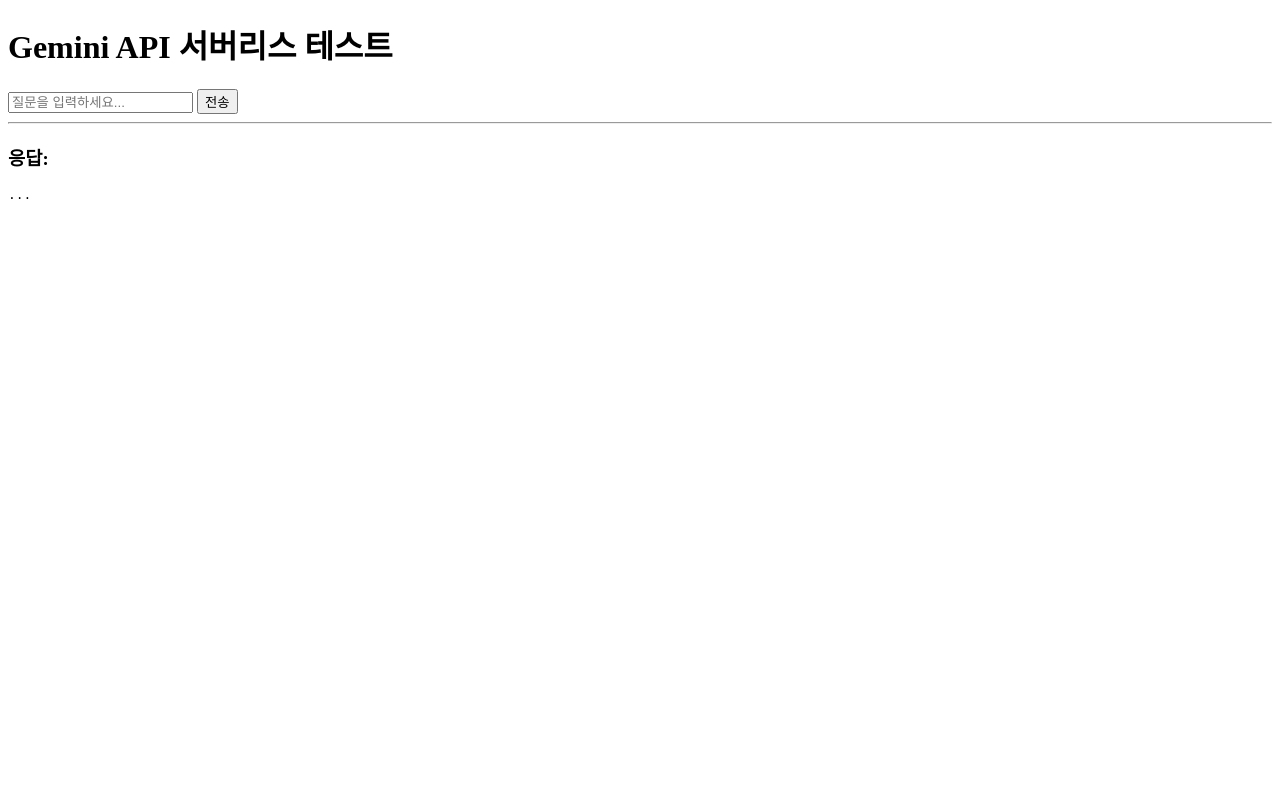
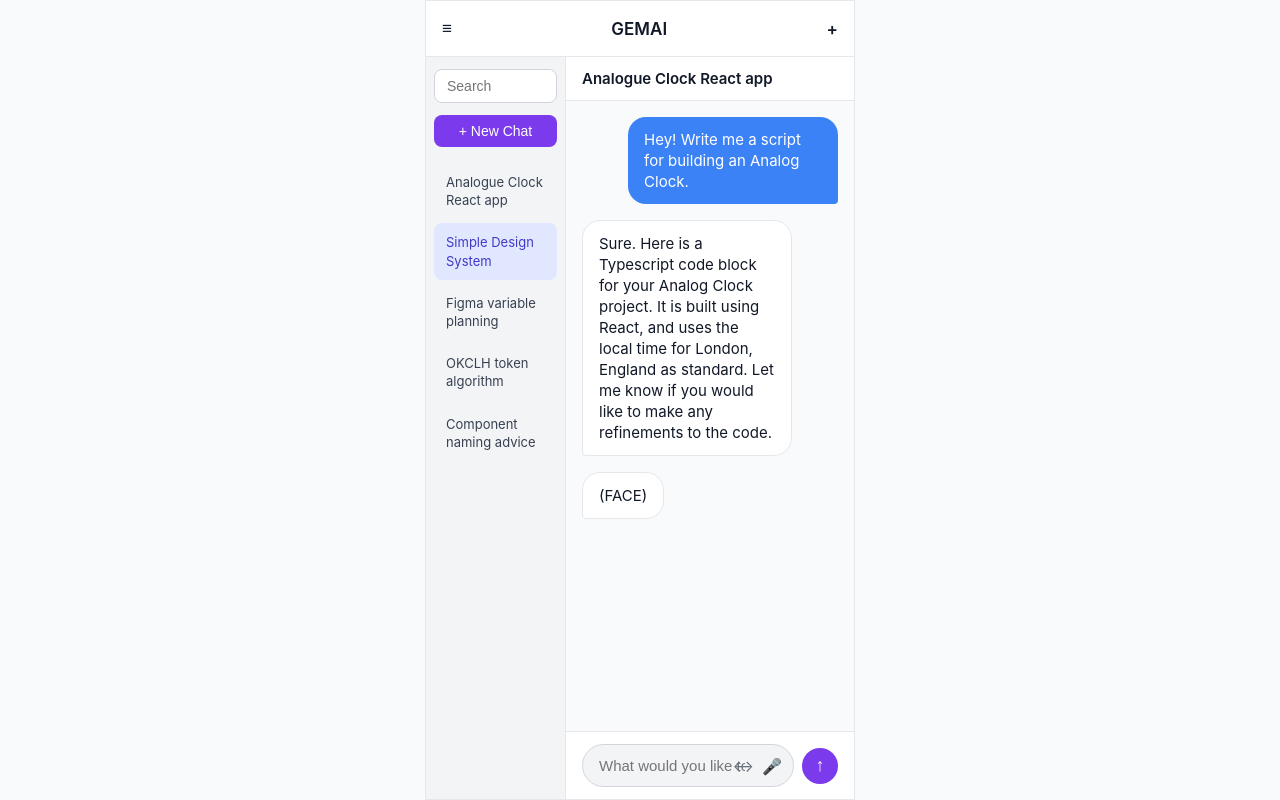
Before and after one commit to wwhambug/GEMAI, a plain HTML site: page index.html in a window 1280 px wide. Drawn offline with Linux system fonts and the light colour scheme.

Commit message:
fuck no dumb codes

```diff
--- a/index.html
+++ b/index.html
@@ -1,17 +1,244 @@
 <!DOCTYPE html>
 <html lang="ko">
 <head>
-    <meta charset="UTF-8">
-    <title>Gemini API 테스트</title>
-    </head>
+<meta charset="UTF-8" />
+<meta name="viewport" content="width=device-width, initial-scale=1.0"/>
+<title>GEMAI - Static UI</title>
+<style>
+  * {
+    margin: 0;
+    padding: 0;
+    box-sizing: border-box;
+  }
+
+  body {
+    font-family: -apple-system, BlinkMacSystemFont, 'Segoe UI', Roboto, Oxygen, Ubuntu, Cantarell, sans-serif;
+    background: #f9fafb;
+    color: #111827;
+    height: 100vh;
+    overflow: hidden;
+  }
+
+  .app {
+    height: 100vh;
+    max-width: 430px;           /* iPhone 14 Pro Max 느낌 */
+    margin: 0 auto;
+    border: 1px solid #e5e7eb;
+    background: white;
+    position: relative;
+    overflow: hidden;
+  }
+
+  .header {
+    height: 56px;
+    background: white;
+    border-bottom: 1px solid #e5e7eb;
+    display: flex;
+    align-items: center;
+    justify-content: space-between;
+    padding: 0 16px;
+    font-weight: 600;
+    font-size: 17px;
+    position: relative;
+    z-index: 10;
+  }
+
+  .container {
+    display: flex;
+    height: calc(100% - 56px);
+  }
+
+  .sidebar {
+    width: 140px;
+    background: #f3f4f6;
+    border-right: 1px solid #e5e7eb;
+    overflow-y: auto;
+    padding: 12px 8px;
+  }
+
+  .search {
+    background: white;
+    border-radius: 8px;
+    padding: 8px 12px;
+    font-size: 14px;
+    border: 1px solid #d1d5db;
+    margin-bottom: 12px;
+    width: 100%;
+  }
+
+  .new-chat {
+    background: #7c3aed;
+    color: white;
+    border: none;
+    border-radius: 8px;
+    padding: 8px 12px;
+    font-size: 14px;
+    width: 100%;
+    margin-bottom: 16px;
+    cursor: default;
+  }
+
+  .chat-item {
+    padding: 10px 12px;
+    border-radius: 8px;
+    margin-bottom: 4px;
+    font-size: 13px;
+    line-height: 1.4;
+    color: #374151;
+  }
+
+  .chat-item.active {
+    background: #e0e7ff;
+    color: #4338ca;
+  }
+
+  .main {
+    flex: 1;
+    display: flex;
+    flex-direction: column;
+  }
+
+  .chat-header {
+    padding: 12px 16px;
+    border-bottom: 1px solid #e5e7eb;
+    font-weight: 600;
+    font-size: 15px;
+    background: white;
+  }
+
+  .messages {
+    flex: 1;
+    padding: 16px;
+    overflow-y: auto;
+    background: #f9fafb;
+    display: flex;
+    flex-direction: column;
+    gap: 16px;
+  }
+
+  .message {
+    max-width: 82%;
+    padding: 12px 16px;
+    border-radius: 18px;
+    font-size: 15px;
+    line-height: 1.4;
+  }
+
+  .user {
+    align-self: flex-end;
+    background: #3b82f6;
+    color: white;
+    border-bottom-right-radius: 4px;
+  }
+
+  .ai {
+    align-self: flex-start;
+    background: white;
+    border: 1px solid #e5e7eb;
+    border-bottom-left-radius: 4px;
+    color: #111827;
+  }
+
+  .input-area {
+    padding: 12px 16px;
+    background: white;
+    border-top: 1px solid #e5e7eb;
+    display: flex;
+    align-items: center;
+    gap: 8px;
+  }
+
+  .input-wrapper {
+    flex: 1;
+    position: relative;
+  }
+
+  .input {
+    width: 100%;
+    padding: 12px 48px 12px 16px;
+    border: 1px solid #d1d5db;
+    border-radius: 24px;
+    font-size: 15px;
+    background: #f3f4f6;
+  }
+
+  .icons {
+    position: absolute;
+    right: 12px;
+    top: 50%;
+    transform: translateY(-50%);
+    display: flex;
+    gap: 8px;
+    color: #6b7280;
+  }
+
+  .send {
+    width: 36px;
+    height: 36px;
+    background: #7c3aed;
+    color: white;
+    border: none;
+    border-radius: 50%;
+    display: flex;
+    align-items: center;
+    justify-content: center;
+    font-size: 18px;
+  }
+</style>
+</head>
 <body>
-    <h1>Gemini API 서버리스 테스트</h1>
-    <input type="text" id="promptInput" placeholder="질문을 입력하세요...">
-    <button id="submitButton">전송</button>
-    <hr>
-    <h3>응답:</h3>
-    <pre id="responseArea">...</pre>
 
-    <script src="/script.js"></script>
+<div class="app">
+
+  <div class="header">
+    <div>≡</div>
+    <div>GEMAI</div>
+    <div>+</div>
+  </div>
+
+  <div class="container">
+    <div class="sidebar">
+      <input type="text" class="search" placeholder="Search" />
+      <button class="new-chat">+ New Chat</button>
+
+      <div class="chat-item">Analogue Clock React app</div>
+      <div class="chat-item active">Simple Design System</div>
+      <div class="chat-item">Figma variable planning</div>
+      <div class="chat-item">OKCLH token algorithm</div>
+      <div class="chat-item">Component naming advice</div>
+    </div>
+
+    <div class="main">
+      <div class="chat-header">Analogue Clock React app</div>
+
+      <div class="messages">
+        <div class="message user">
+          Hey! Write me a script for building an Analog Clock.
+        </div>
+
+        <div class="message ai">
+          Sure. Here is a Typescript code block for your Analog Clock project. It is built using React, and uses the local time for London, England as standard. Let me know if you would like to make any refinements to the code.
+        </div>
+
+        <div class="message ai">
+          (FACE)
+        </div>
+      </div>
+
+      <div class="input-area">
+        <div class="input-wrapper">
+          <input type="text" class="input" placeholder="What would you like to know?" />
+          <div class="icons">
+            <span>↔</span>
+            <span>🎤</span>
+          </div>
+        </div>
+        <button class="send">↑</button>
+      </div>
+    </div>
+  </div>
+
+</div>
+
 </body>
 </html>
--- a/script.js
+++ /dev/null
@@ -1,31 +0,0 @@
-document.getElementById('submitButton').addEventListener('click', async () => {
-    const prompt = document.getElementById('promptInput').value;
-    const responseArea = document.getElementById('responseArea');
-
-    responseArea.textContent = '생성 중...';
-
-    try {
-        // 1. 우리 Vercel 서버의 API 함수(/api/generate)를 호출합니다.
-        const response = await fetch('/api/generate', {
-            method: 'POST',
-            headers: {
-                'Content-Type': 'application/json',
-            },
-            body: JSON.stringify({ prompt: prompt }) // 프롬프트를 JSON으로 전송
-        });
-
-        if (!response.ok) {
-            throw new Error(`HTTP error! status: ${response.status}`);
-        }
-
-        // 2. 서버로부터 받은 JSON 응답을 파싱합니다.
-        const data = await response.json();
-
-        // 3. 결과를 화면에 표시합니다.
-        responseArea.textContent = data.text;
-
-    } catch (error) {
-        console.error(error);
-        responseArea.textContent = '오류가 발생했습니다: ' + error.message;
-    }
-});
```
Also changed, not shown: api/generate.js (deleted, +0 -29 lines), package.json (deleted, +0 -10 lines), README.md (deleted).
